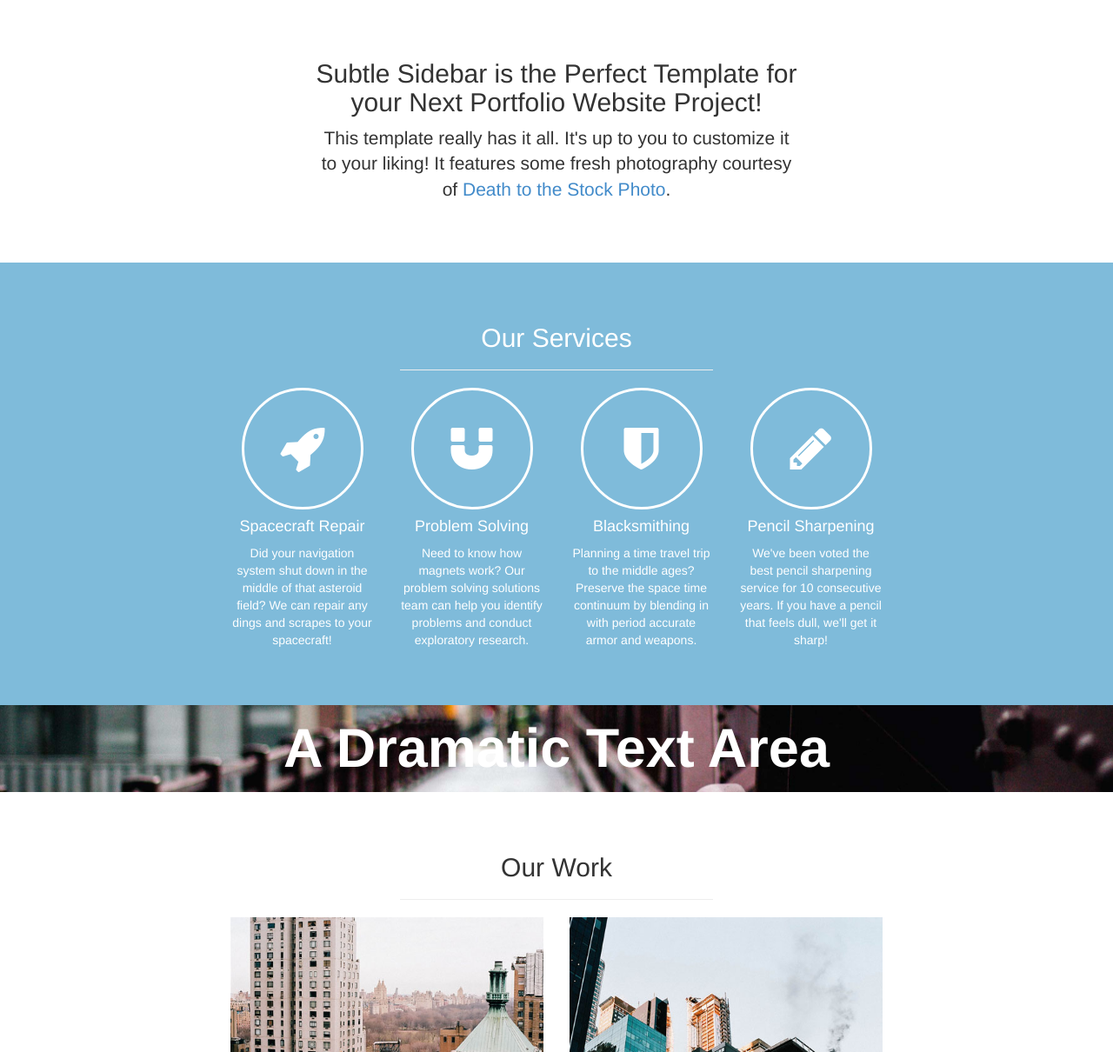
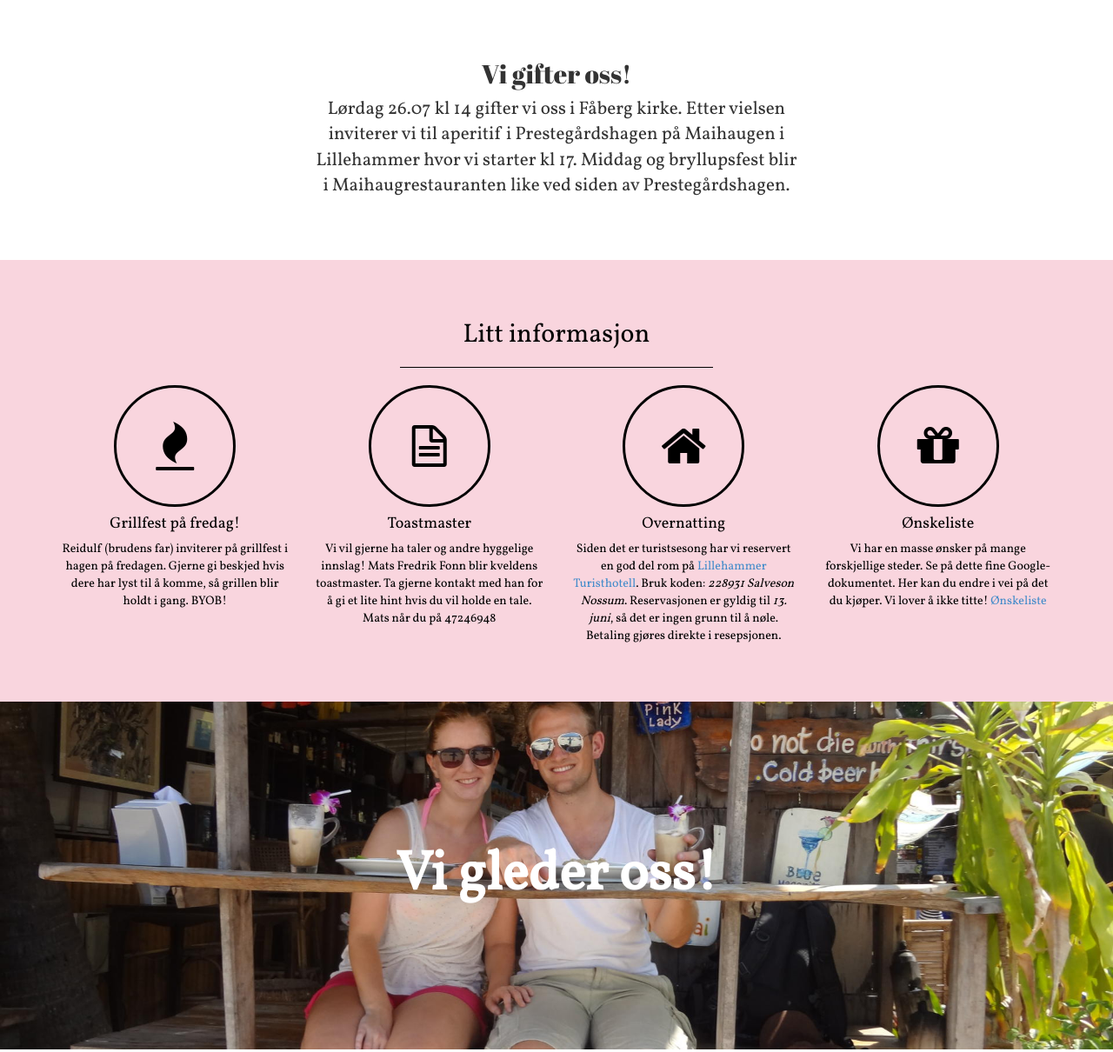
Before and after one commit to alexanno/alexanno, a plain HTML site: page index.html in a window 1280 px wide. Shown: the part 802-2012 px from the top of the page at 87% size. Drawn offline with Linux system fonts and the light colour scheme; a web font is replaced by a local one.

Commit message:
tekstforslag + fonter

```diff
--- a/css/stylish-portfolio.css
+++ b/css/stylish-portfolio.css
@@ -4,6 +4,7 @@ html,
 body {
   height: 100%;
   width: 100%;
+  font-family: 'Vollkorn', serif;
 }
 
 .vert-text {
@@ -111,11 +112,21 @@ body {
   height: 100%;
   width: 100%;
   position: relative;
-  background: url(../img/bg.jpg) no-repeat center center fixed;
+  background: url(../img/monogram.png) no-repeat center center fixed;
   -webkit-background-size: cover;
   -moz-background-size: cover;
   -o-background-size: cover;
   background-size: cover;
+}
+
+/* Fonts */
+
+.greatvibes  {
+  font-family: 'Rouge Script', cursive;
+}
+
+.abrilfatface {
+  font-family: 'Abril Fatface', cursive;
 }
 
 /* Intro */
@@ -127,9 +138,13 @@ body {
 /* Services */
 
 .services {
-  background: #7fbbda;
+  background: #f9d5de;
   padding: 50px 0;
-  color: #ffffff;
+  color: #000000;
+}
+
+.services hr {
+  border-color: #000000
 }
 
 .service-item {
@@ -137,7 +152,7 @@ body {
 }
 
 i.service-icon {
-  border: 3px solid #ffffff;
+  border: 3px solid #000000;
   border-radius: 50%;
   display: inline-block;
   font-size: 56px;
@@ -153,9 +168,9 @@ i.service-icon {
 .callout {
   color: #ffffff;
   display: table;
-  height: 100px;
+  height: 400px;
   width: 100%;
-  background: url(../img/callout.jpg) no-repeat center center fixed;
+  background: url(../img/DSC03150.JPG) no-repeat center center fixed;
   -webkit-background-size: cover;
   -moz-background-size: cover;
   -o-background-size: cover;
@@ -222,11 +237,11 @@ i.scroll:hover {
 @media (max-width: 768px) {
 
   .header {
-	background: url(../img/bg.jpg) no-repeat center center scroll;
+	background: url(../img/monogram.png) no-repeat center center scroll;
   }
 
   .callout {
-	background: url(../img/callout.jpg) no-repeat center center scroll;
+	background: url(../img/DSC03150.JPG) no-repeat center center scroll;
   }
 
   .map {
--- a/index.html
+++ b/index.html
@@ -7,7 +7,7 @@
     <meta name="description" content="">
     <meta name="author" content="">
 
-    <title>Stylish Portfolio Template for Bootstrap</title>
+    <title>Marit <3 Alexander </title>
 
     <!-- Bootstrap core CSS -->
     <link href="css/bootstrap.css" rel="stylesheet">
@@ -15,11 +15,17 @@
     <!-- Add custom CSS here -->
     <link href="css/stylish-portfolio.css" rel="stylesheet">
     <link href="font-awesome/css/font-awesome.min.css" rel="stylesheet">
+
+    <link href='http://fonts.googleapis.com/css?family=Rouge+Script' rel='stylesheet' type='text/css'>
+    <link href='http://fonts.googleapis.com/css?family=Vollkorn' rel='stylesheet' type='text/css'>
+    <link href='http://fonts.googleapis.com/css?family=Abril+Fatface' rel='stylesheet' type='text/css'>
+
+
 </head>
 
 <body>
 
-    <!-- Side Menu -->
+    <!-- Side Menu --
     <a id="menu-toggle" href="#" class="btn btn-primary btn-lg toggle"><i class="fa fa-bars"></i></a>
     <div id="sidebar-wrapper">
         <ul class="sidebar-nav">
@@ -43,11 +49,11 @@
     <!-- Full Page Image Header Area -->
     <div id="top" class="header">
         <div class="vert-text">
-            <h1>Start Bootstrap</h1>
-            <h3>
-                <em>We</em> Build Great Templates,
-                <em>You</em> Make Them Better</h3>
-            <a href="#about" class="btn btn-default btn-lg">Find Out More</a>
+            <h1 class="greatvibes">Marit</h1>
+            <h1><i class="fa fa-heart" style="color:#f3b3c3;"></i></h1>
+            <h1 class="greatvibes">Alexander</h1>
+            <h2 class="greatvibes"><em>26.07.2014</em></h2>
+            <!--<a href="#about" class="btn btn-default btn-lg">Find Out More</a>-->
         </div>
     </div>
     <!-- /Full Page Image Header Area -->
@@ -57,8 +63,9 @@
         <div class="container">
             <div class="row">
                 <div class="col-md-6 col-md-offset-3 text-center">
-                    <h2>Subtle Sidebar is the Perfect Template for your Next Portfolio Website Project!</h2>
-                    <p class="lead">This template really has it all. It's up to you to customize it to your liking! It features some fresh photography courtesy of <a target="_blank" href="http://join.deathtothestockphoto.com/">Death to the Stock Photo</a>.</p>
+                    <h2 class="abrilfatface">Vi gifter oss!</h2>
+                    <p class="lead">
+                    Lørdag 26.07 kl 14 gifter vi oss i Fåberg kirke. Etter vielsen inviterer vi til aperitif i Prestegårdshagen på Maihaugen i Lillehammer hvor vi starter kl 17. Middag og bryllupsfest blir i Maihaugrestauranten like ved siden av Prestegårdshagen.</p>
                 </div>
             </div>
         </div>
@@ -70,37 +77,40 @@
         <div class="container">
             <div class="row">
                 <div class="col-md-4 col-md-offset-4 text-center">
-                    <h2>Our Services</h2>
+                    <h2>Litt informasjon</h2>
                     <hr>
                 </div>
             </div>
             <div class="row">
-                <div class="col-md-2 col-md-offset-2 text-center">
+                <div class="col-md-3 text-center">
                     <div class="service-item">
-                        <i class="service-icon fa fa-rocket"></i>
-                        <h4>Spacecraft Repair</h4>
-                        <p>Did your navigation system shut down in the middle of that asteroid field? We can repair any dings and scrapes to your spacecraft!</p>
+                        <i class="service-icon fa fa-fire"></i>
+                        <h4>Grillfest på fredag!</h4>
+                        <p>Reidulf (brudens far) inviterer på grillfest i hagen på fredagen. Gjerne gi beskjed hvis dere har lyst til å komme, så grillen blir holdt i gang. BYOB!</p>
                     </div>
                 </div>
-                <div class="col-md-2 text-center">
+                <div class="col-md-3 text-center">
                     <div class="service-item">
-                        <i class="service-icon fa fa-magnet"></i>
-                        <h4>Problem Solving</h4>
-                        <p>Need to know how magnets work? Our problem solving solutions team can help you identify problems and conduct exploratory research.</p>
+                        <i class="service-icon fa fa-file-text-o"></i>
+                        <h4>Toastmaster</h4>
+                        <p>Vi vil gjerne ha taler og andre hyggelige innslag! Mats Fredrik Fonn blir kveldens toastmaster. Ta gjerne kontakt med han for å gi et lite hint hvis du vil holde en tale. Mats når du på 47246948</p>
                     </div>
                 </div>
-                <div class="col-md-2 text-center">
+
+                <div class="col-md-3 text-center">
                     <div class="service-item">
-                        <i class="service-icon fa fa-shield"></i>
-                        <h4>Blacksmithing</h4>
-                        <p>Planning a time travel trip to the middle ages? Preserve the space time continuum by blending in with period accurate armor and weapons.</p>
+                        <i class="service-icon fa fa-home"></i>
+                        <h4>Overnatting</h4>
+                        <p>Siden det er turistsesong har vi reservert en god del rom på <a target="_blank" href="http://www.lillehammerhotel.no/">Lillehammer Turisthotell</a>. Bruk koden: <em>228931 Salveson Nossum</em>. Reservasjonen er gyldig til <em>13. juni</em>, så det er ingen grunn til å nøle. Betaling gjøres direkte i resepsjonen.</p>
                     </div>
                 </div>
-                <div class="col-md-2 text-center">
+                <div class="col-md-3 text-center">
                     <div class="service-item">
-                        <i class="service-icon fa fa-pencil"></i>
-                        <h4>Pencil Sharpening</h4>
-                        <p>We've been voted the best pencil sharpening service for 10 consecutive years. If you have a pencil that feels dull, we'll get it sharp!</p>
+                        <i class="service-icon fa fa-gift"></i>
+                        <h4>Ønskeliste</h4>
+                        <p>Vi har en masse ønsker på mange forskjellige steder. Se på dette fine Google-dokumentet. Her kan du endre i vei på det du kjøper. Vi lover å ikke titte!
+                        <a target="_blank" href="https://docs.google.com/spreadsheet/ccc?key=0AuYMYRGKXiJodHJyWEI4M196dTRDVS1hSi1PTktkZ1E&usp=sharing"><bold>Ønskeliste</bold></a>
+                        </p>
                     </div>
                 </div>
             </div>
@@ -111,7 +121,7 @@
     <!-- Callout -->
     <div class="callout">
         <div class="vert-text">
-            <h1>A Dramatic Text Area</h1>
+            <h1>Vi gleder oss!</h1>
         </div>
     </div>
     <!-- /Callout -->
@@ -119,12 +129,14 @@
     <!-- Portfolio -->
     <div id="portfolio" class="portfolio">
         <div class="container">
+        <!--
             <div class="row">
                 <div class="col-md-4 col-md-offset-4 text-center">
                     <h2>Our Work</h2>
                     <hr>
                 </div>
             </div>
+        -->
             <div class="row">
                 <div class="col-md-4 col-md-offset-2 text-center">
                     <div class="portfolio-item">
@@ -165,7 +177,7 @@
     </div>
     <!-- /Portfolio -->
 
-    <!-- Call to Action -->
+    <!-- Call to Action --
     <div class="call-to-action">
         <div class="container">
             <div class="row">
@@ -177,7 +189,7 @@
             </div>
         </div>
     </div>
-    <!-- /Call to Action -->
+    <!- /Call to Action -->
 
     <!-- Map -->
     <div id="contact" class="map">
@@ -190,7 +202,7 @@
     </div>
     <!-- /Map -->
 
-    <!-- Footer -->
+    <!-- Footer --
     <footer>
         <div class="container">
             <div class="row">
```
Also changed, not shown: img/DSC03150.JPG (added), img/monogram.png (added).
